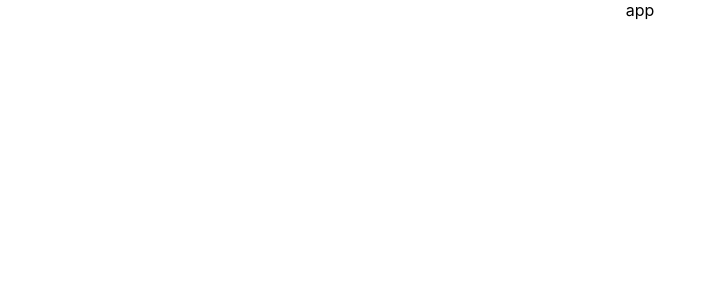
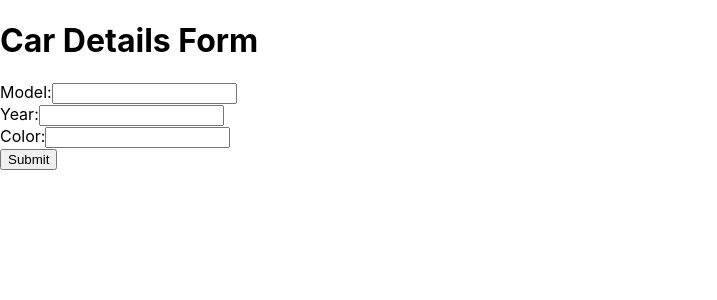
Before and after one commit to dinasaura/my-react-app, a React (Create React App) app: page / in a window 1280 px wide. Shown: the top 300 px of the page, without its empty margins (0-717 px from the left). Built offline with nearby package versions, Linux system fonts and the light colour scheme.

Commit message:
added file

```diff
--- a/src/App.js
+++ b/src/App.js
@@ -1,9 +1,18 @@
 import './App.css';
+import CarDetails from './CarDetails';
+
 
 function App() {
+  const initialData = {
+    model: '',
+    year: '',
+    color: ''
+  };
+
   return (
-    <div className="App">
-      app
+    <div>
+      <h1>Car Details Form</h1>
+      <CarDetails initialData={initialData} />
     </div>
   );
 }
--- /dev/null
+++ b/src/CarDetails.js
@@ -0,0 +1,42 @@
+import React, { useRef, useEffect } from 'react';
+
+function CarDetails({ initialData }) {
+  const formRef = useRef(null);
+
+  useEffect(() => {
+    if (formRef.current) {
+      formRef.current.reset();
+    }
+  }, [initialData]);
+
+  const handleSubmit = event => {
+    event.preventDefault();
+    const formData = new FormData(event.target);
+    const carDetails = {
+      model: formData.get('model'),
+      year: formData.get('year'),
+      color: formData.get('color')
+    };
+    console.log('Car Details:', carDetails);
+  };
+
+  return (
+    <form ref={formRef} onSubmit={handleSubmit}>
+      <div>
+        <label>Model:</label>
+        <input type="text" name="model" defaultValue={initialData.model} />
+      </div>
+      <div>
+        <label>Year:</label>
+        <input type="number" name="year" defaultValue={initialData.year} />
+      </div>
+      <div>
+        <label>Color:</label>
+        <input type="text" name="color" defaultValue={initialData.color} />
+      </div>
+      <button type="submit">Submit</button>
+    </form>
+  );
+}
+
+export default CarDetails;
```
